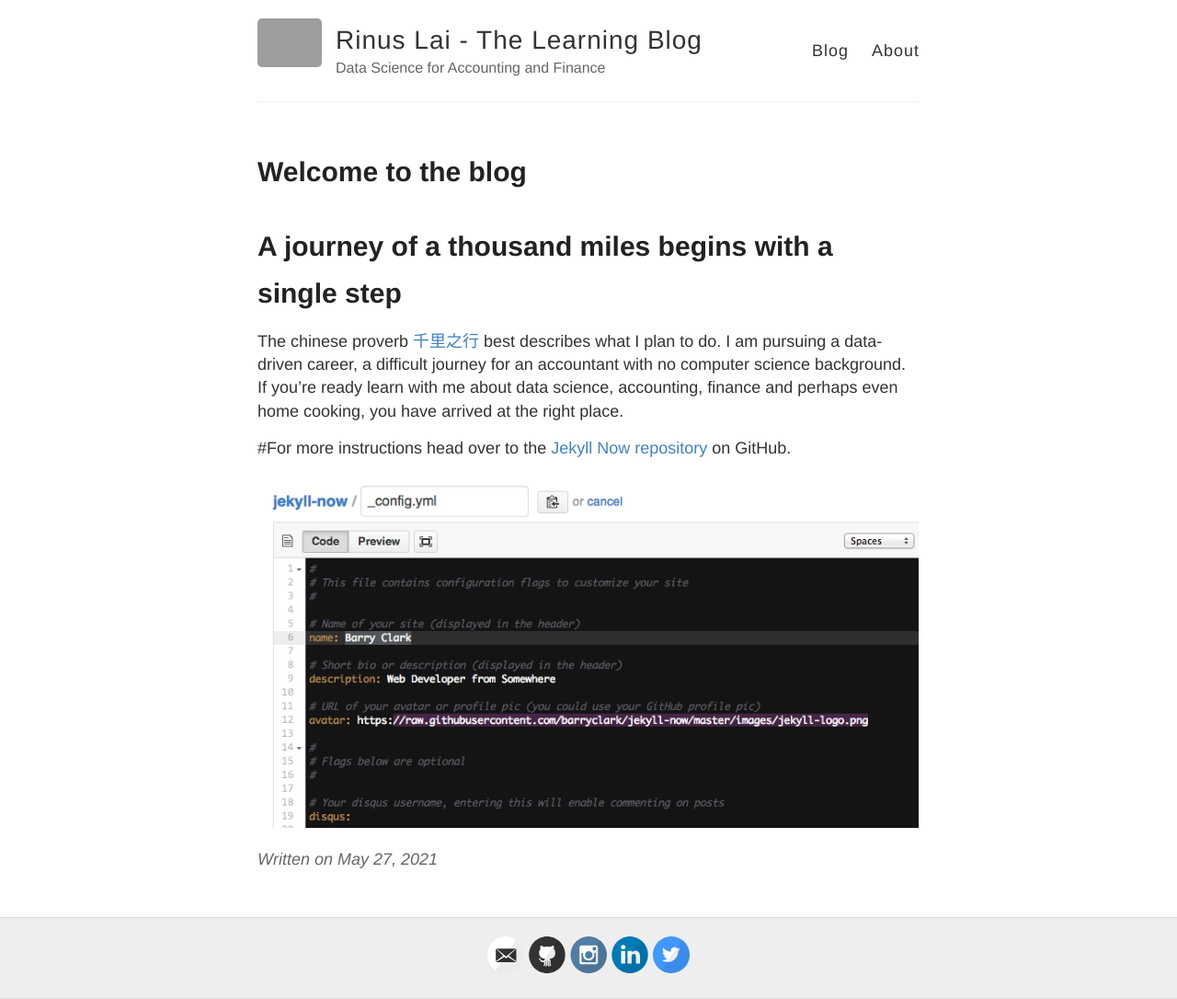
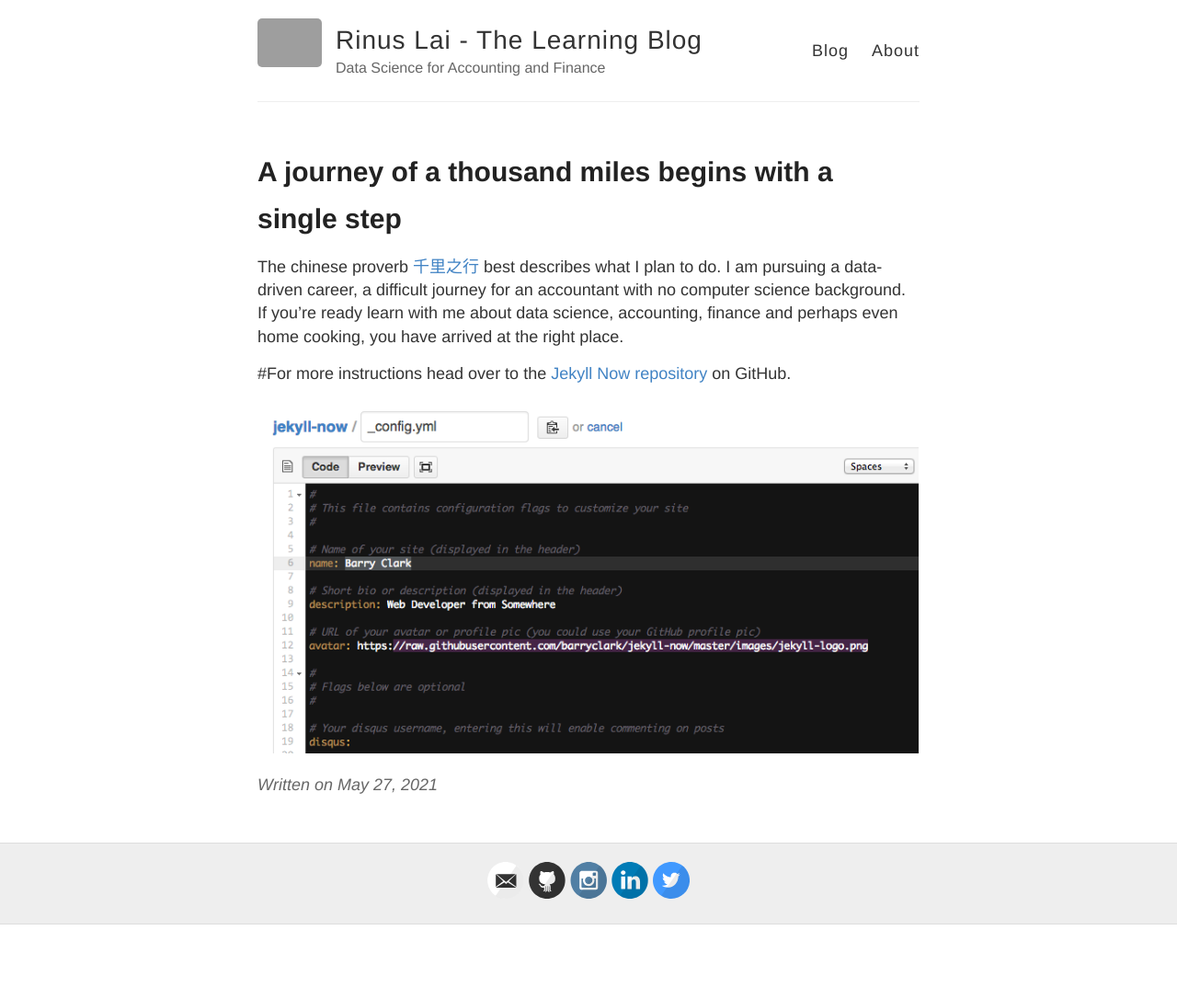
Before and after one commit to LHCRpyr/LHCRpyr.github.io, a Jekyll site: the page built from _posts/2021-5-27-Hello-World.md, in a window 1280 px wide. Shown: the whole page at 92% size. Built offline with Jekyll 4.4.1, drawn with Linux system fonts in a browser that asks for light colours; after the commit the page ends 1005 px from its top, so only the background shows below that; grey boxes are pictures that could not be loaded.

Commit message:
Update 2021-5-27-Hello-World.md

```diff
--- a/_posts/2021-5-27-Hello-World.md
+++ b/_posts/2021-5-27-Hello-World.md
@@ -1,9 +1,7 @@
 ---
 layout: post
-title: Welcome to the blog
+title: A journey of a thousand miles begins with a single step
 ---
-
-# A journey of a thousand miles begins with a single step
 
 The chinese proverb [千里之行](https://en.wikipedia.org/wiki/A_journey_of_a_thousand_miles_begins_with_a_single_step) best describes what I plan to do.
 I am pursuing a data-driven career, a difficult journey for an accountant with no computer science background. If you're ready learn with me about data science, accounting, finance and perhaps even home cooking, you have arrived at the right place.
```
